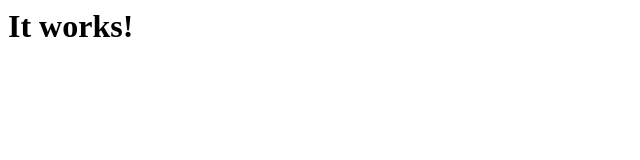
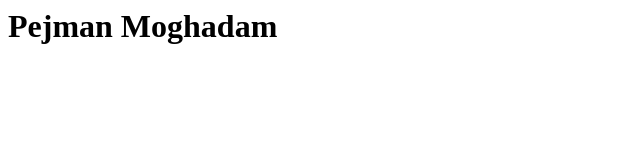
Before and after one commit to pmoghadam/pmoghadam.github.io, a plain HTML site: page index.html in a window 1280 px wide. Shown: the whole page, without its empty margins (0-640 px from the left). Drawn offline with Linux system fonts and the light colour scheme.

```diff
--- a/index.html
+++ b/index.html
@@ -1 +1 @@
-<html><body><h1>It works!</h1></body></html>
+<h1>Pejman Moghadam</h1>
```
Also changed, not shown: body.html (+1 -1 lines), body.txt (added), index.txt (added).
